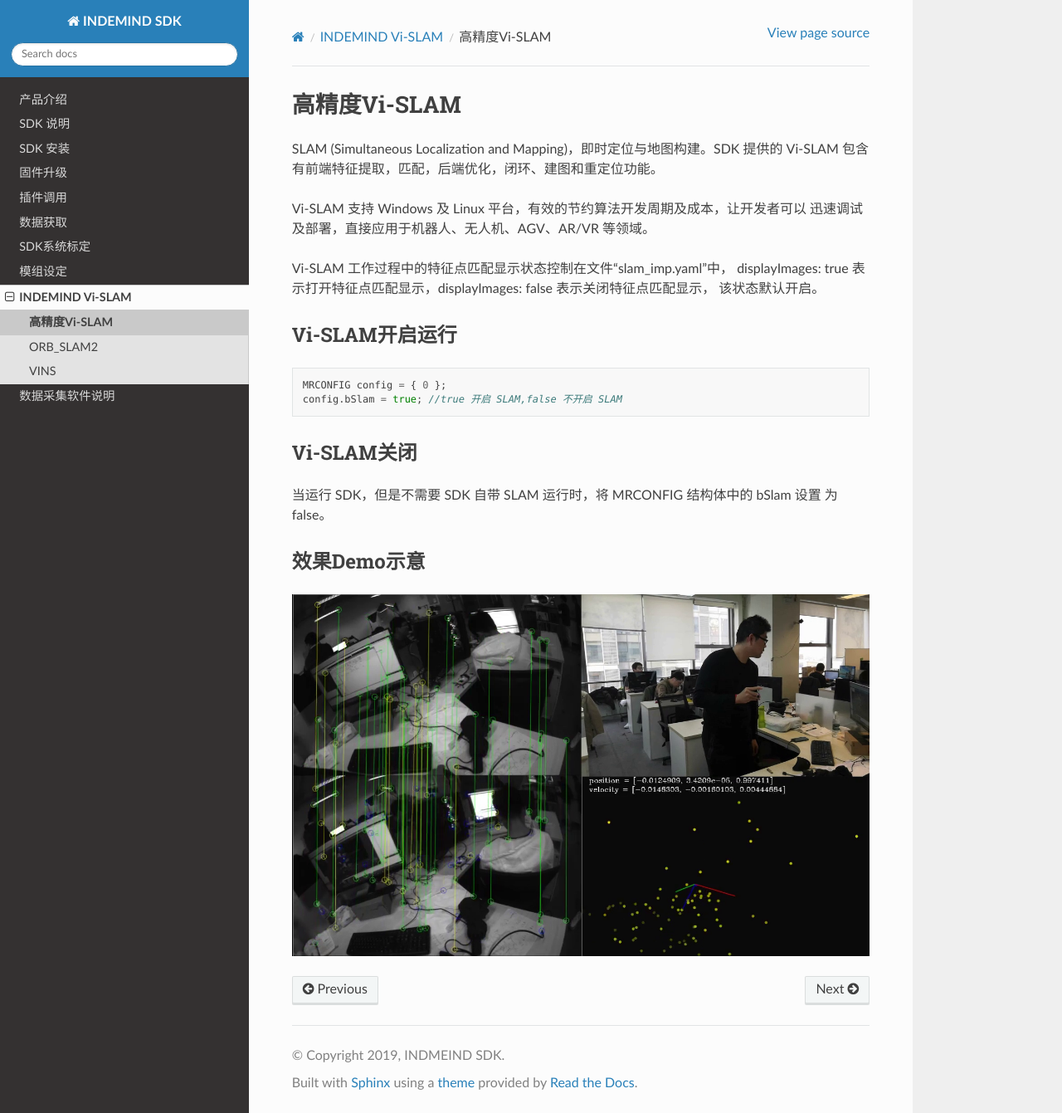
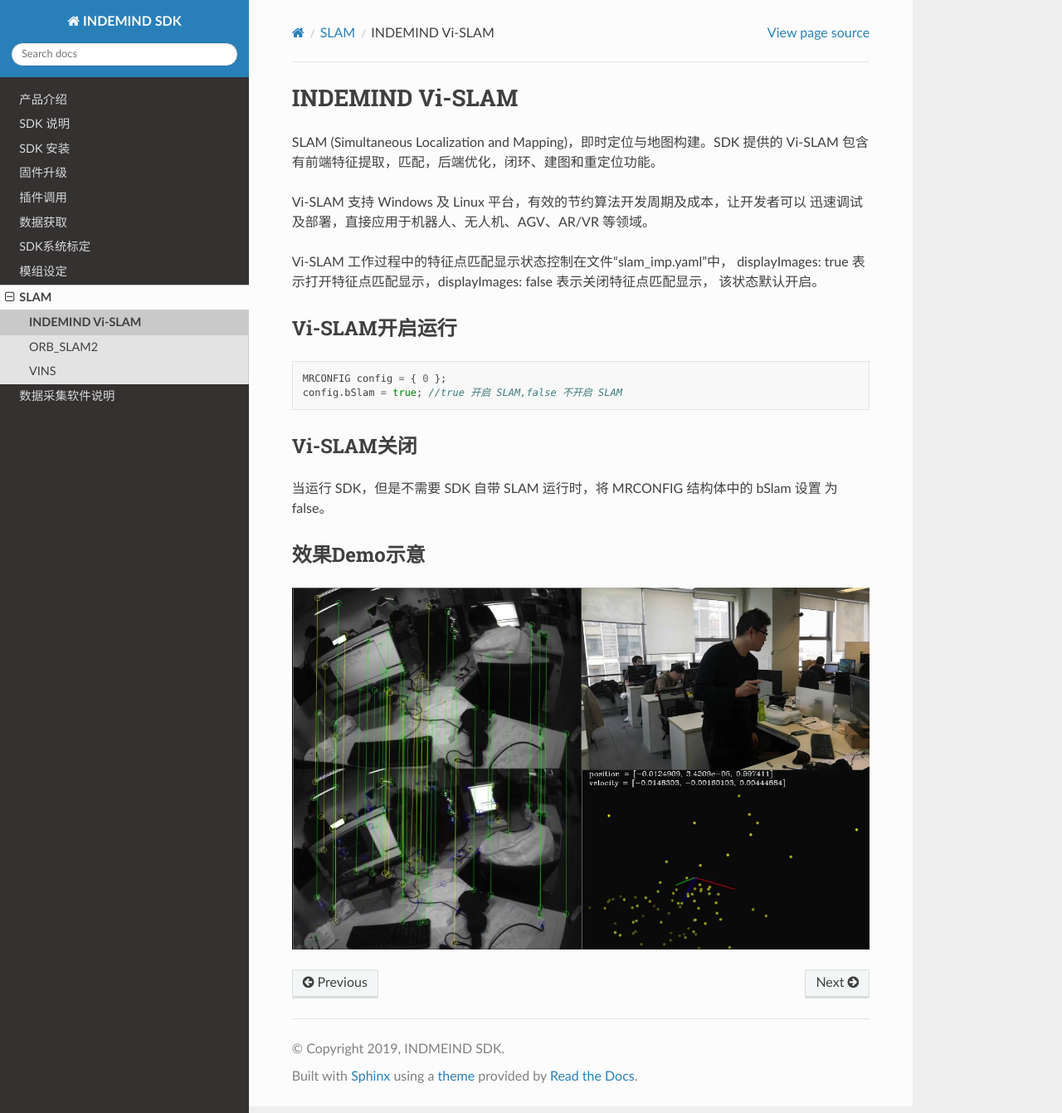
Before and after one commit to INDEMINDtech/INDEMIND-SDK, a Sphinx documentation site: the page built from source/src/SLAM/Vi-SLAM.rst, in a window 1280 px wide and 1341 px high. Shown: the whole window at 83% size. Built offline with Sphinx 7.4.7 and the Read the Docs theme 2.0.0, drawn with Linux system fonts in a browser that asks for light colours; pages that are not in the unit, such as notebooks, are missing from menus.

Commit message:
indemind

```diff
--- a/source/src/SLAM/Vi-SLAM.rst
+++ b/source/src/SLAM/Vi-SLAM.rst
@@ -1,6 +1,6 @@
-.. _slam_vins:
+.. _slam_indemind vi-slam:
 
-高精度Vi-SLAM
+INDEMIND Vi-SLAM
 ============================================================================
 
 
--- a/source/src/SLAM/contents.rst
+++ b/source/src/SLAM/contents.rst
@@ -1,6 +1,6 @@
 .. _slam:
 
-INDEMIND Vi-SLAM
+SLAM
 =================
 
 .. toctree::
```
